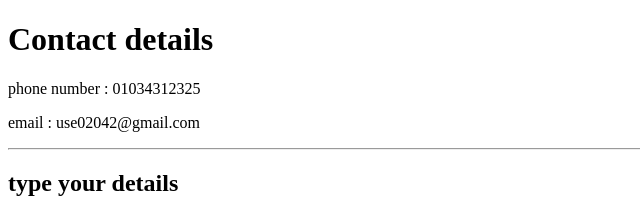
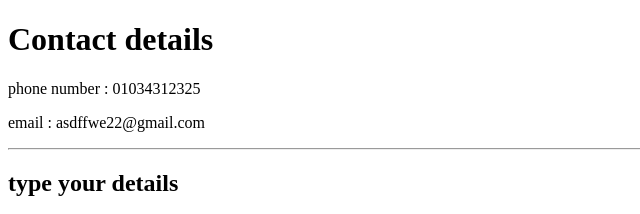
Before and after one commit to wtasdwerf/wkdxotn, a plain HTML site: page contact.html in a window 1280 px wide. Shown: the top 214 px of the page, 0-640 px from the left. Drawn offline with Linux system fonts and the light colour scheme.

Commit message:
Update contact.html
Signed-off-by: wtasdwerf <96291136+wtasdwerf@users.noreply.github.com>

```diff
--- a/contact.html
+++ b/contact.html
@@ -7,7 +7,7 @@
     <body>
     <h1>Contact details</h1>
         <p>phone number : 01034312325</p>
-        <p>email : use02042@gmail.com</p>
+        <p>email : asdffwe22@gmail.com</p>
     <hr>
     <h2>type your details</h2>
         <form CLASS="" action="mailto:use02042@gmail.com" method="post">
```
